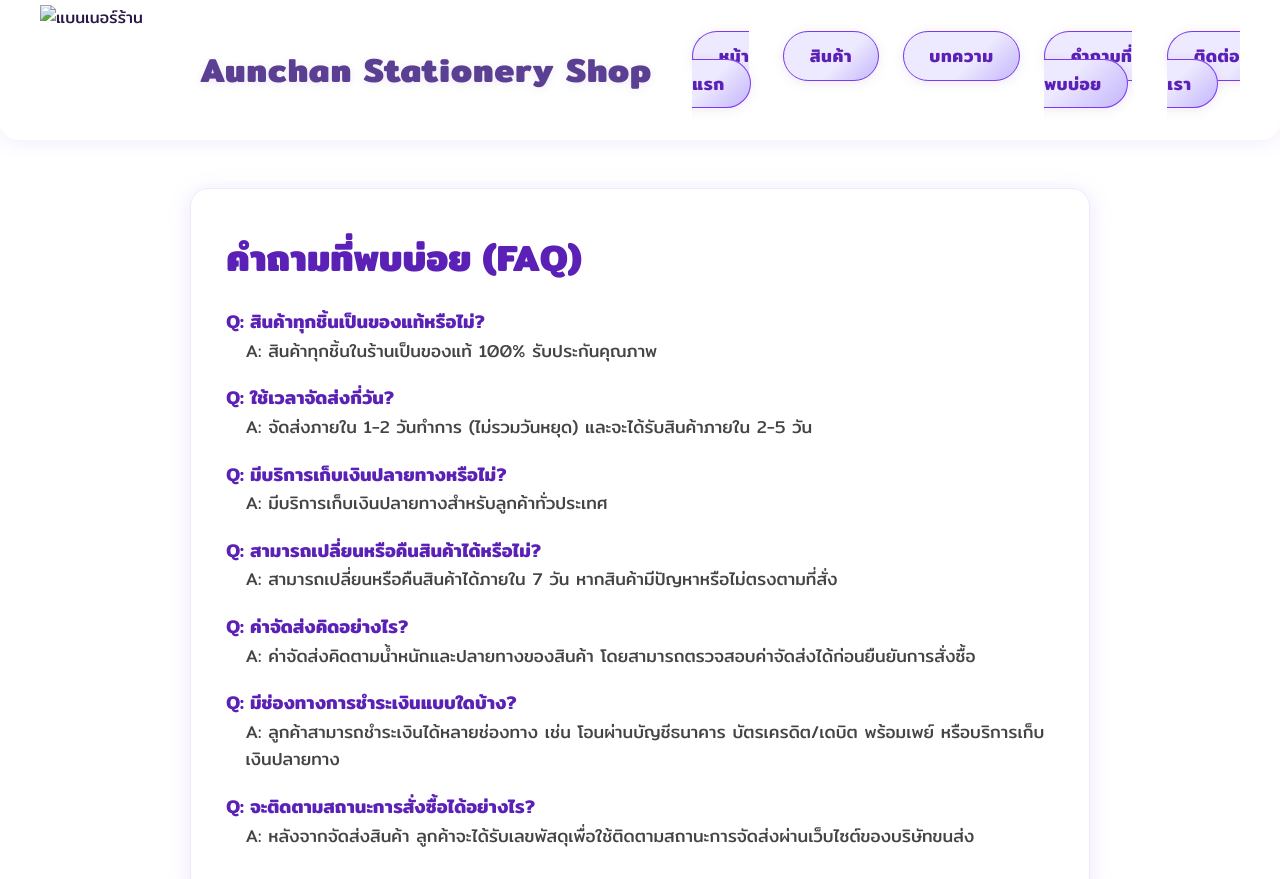
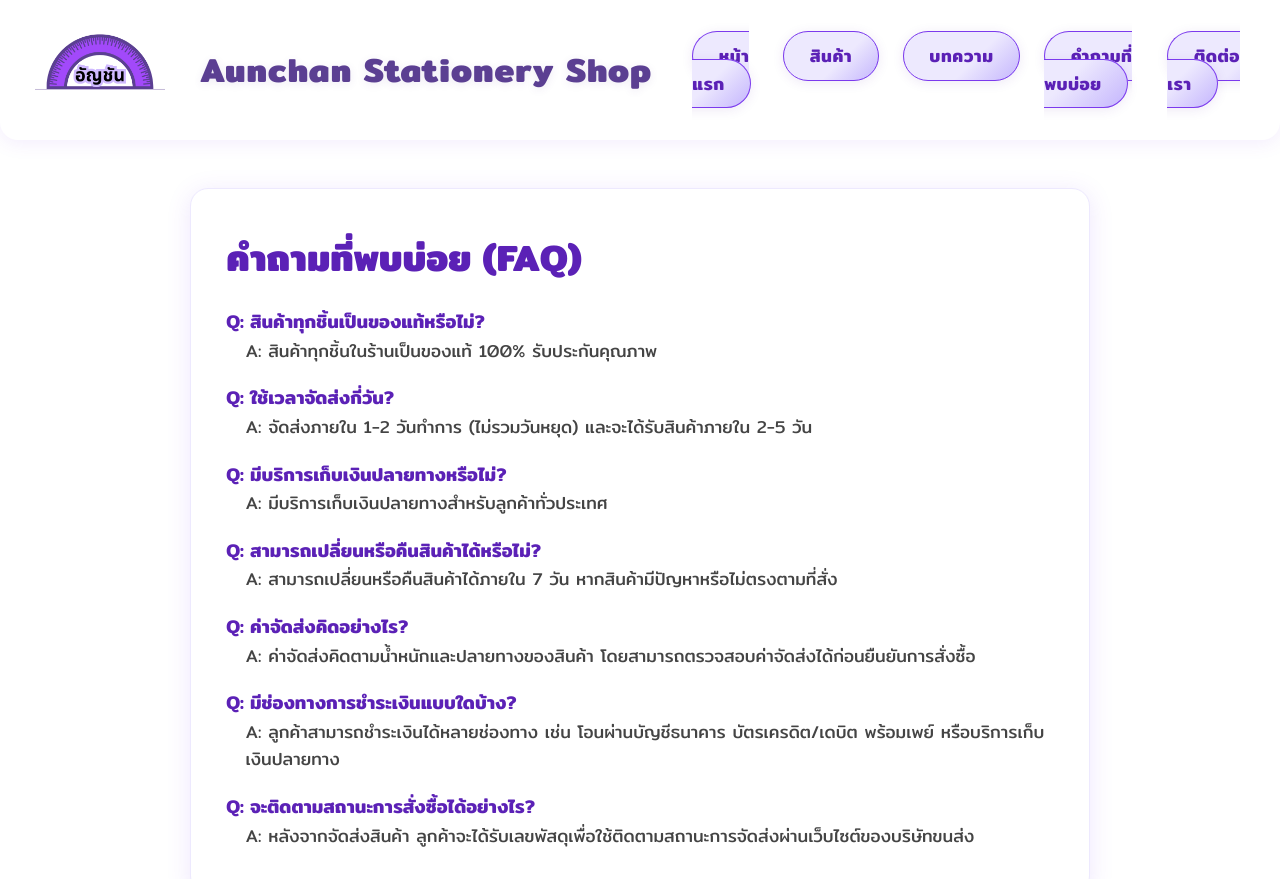
Before and after one commit to ChananSiri011/ChananSiri011.github.io, a plain HTML site: page FAQ.html in a window 1280 px wide. Shown: the top 879 px of the page. Drawn offline with Linux system fonts and the light colour scheme.

Commit message:
Update FAQ.html

```diff
--- a/FAQ.html
+++ b/FAQ.html
@@ -241,7 +241,7 @@
     <header style="background: #fff; box-shadow: 0 2px 20px rgba(124, 58, 237, 0.10); display: flex; align-items: center; padding: 0.5rem 2.5rem; height: 140px; border-bottom-left-radius: 18px; border-bottom-right-radius: 18px; position: sticky; top: 0; z-index: 100;">
         <!-- โลโก้ด้านซ้าย -->
         <div style="height: 130px; width: 130px; min-width: 120px; max-width: 160px; display: flex; align-items: center; justify-content: center; background: transparent; margin-right: 2.5rem;">
-            <img src="image/Aun.png" alt="แบนเนอร์ร้าน" style="height: 130px; width: 130px; max-width: 130px; max-height: 130px; object-fit: contain; display: block; background: transparent;">
+            <img src="Aun.png" alt="แบนเนอร์ร้าน" style="height: 130px; width: 130px; max-width: 130px; max-height: 130px; object-fit: contain; display: block; background: transparent;">
         </div>
         <!-- ชื่อร้านขวาโลโก้ -->
         <div style="font-size: 2.1rem; font-weight: bold; color: #5B3F92; letter-spacing: 1px; text-shadow: 0 2px 8px rgba(91,63,146,0.10); white-space: nowrap; margin-right: 2.5rem;">
```
